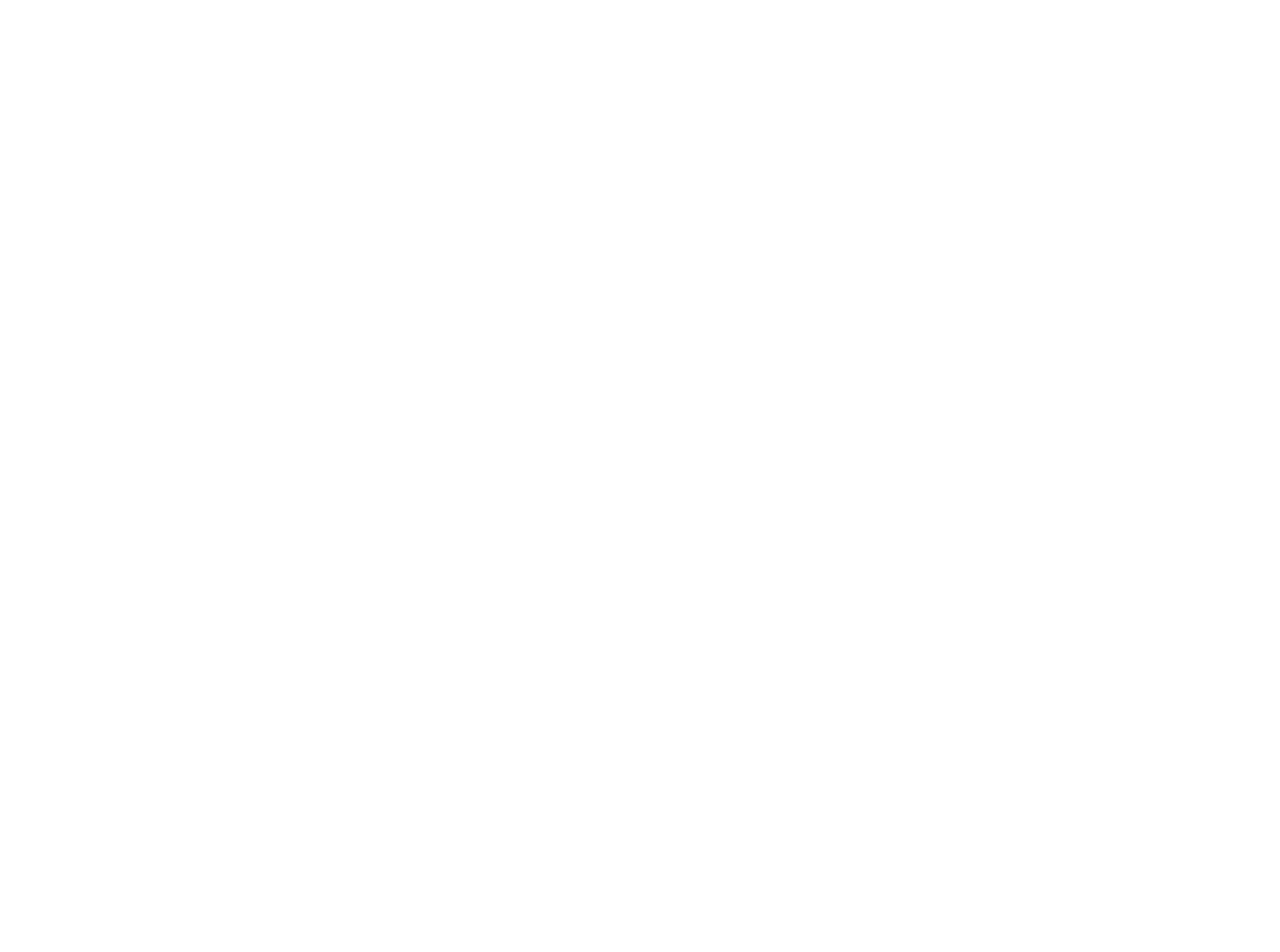
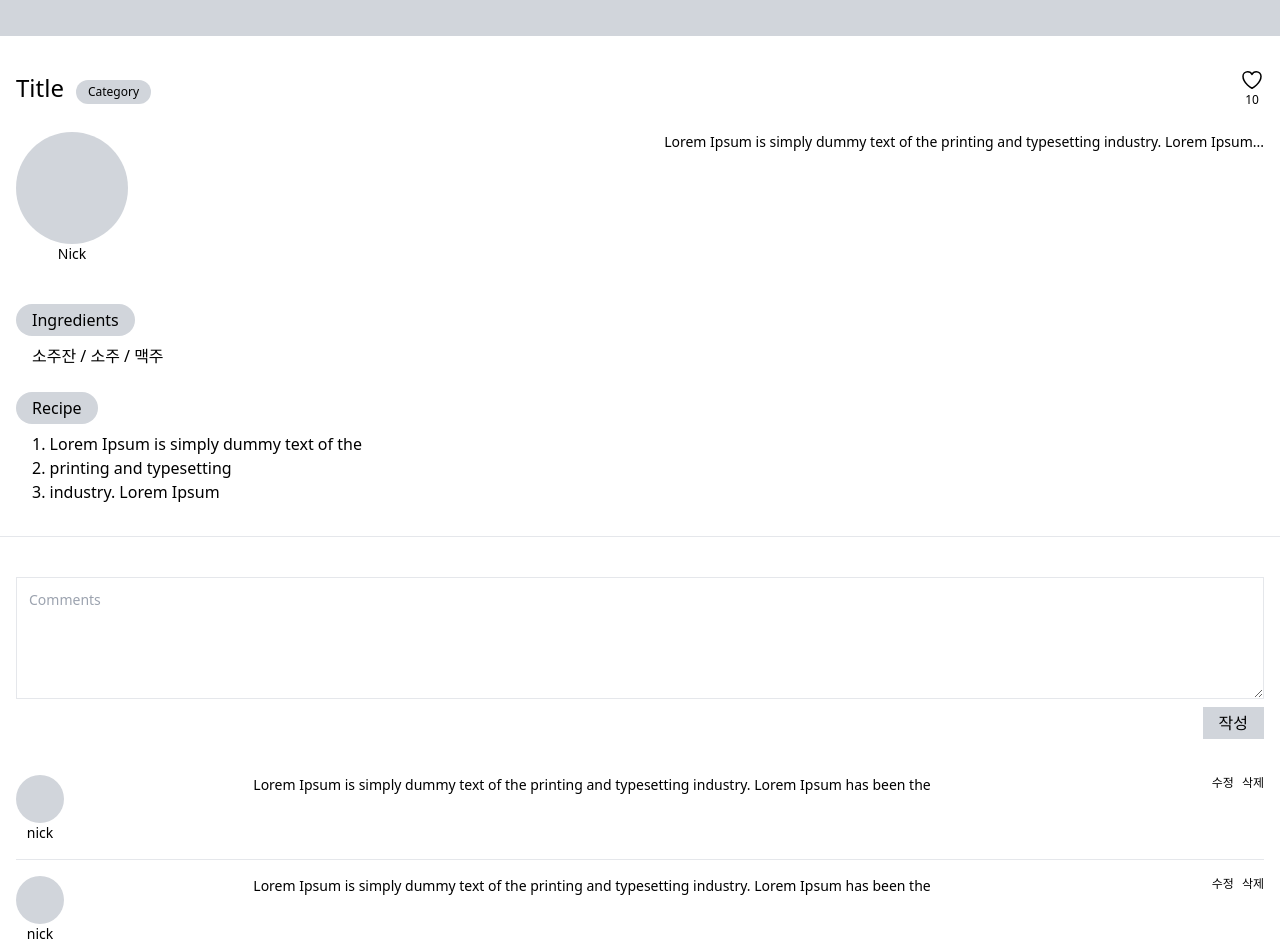
Before and after one commit to ehfdl/OHZU, a Next.js app: page /post/1 in a window 1280 px wide. Before the commit this address had no page. Shown: the part 1300-2252 px from the top of the page. Before the commit the page ends 800 px from the top, so only its background shows below. Built offline with nearby package versions, Linux system fonts and the light colour scheme.

Commit message:
⚡️ Feat : Detail UI 구성 #11 - Detail 뼈대 구성 by @kimdongzzi

```diff
--- a/pages/detail.tsx
+++ /dev/null
@@ -1,11 +0,0 @@
-import Layout from "@/components/layout";
-
-const Detail = () => {
-  return (
-    <Layout>
-      <div className="p-3 bg-[#eee]">detail</div>
-    </Layout>
-  );
-};
-
-export default Detail;
--- /dev/null
+++ b/pages/post/[id].tsx
@@ -0,0 +1,104 @@
+import Layout from "@/components/layout";
+
+const Detail = () => {
+  return (
+    <Layout>
+      <div className="bg-gray-300 w-full aspect-square" />
+      <div className="px-4 py-8 space-y-6">
+        <div className="flex justify-between items-center">
+          <div className="space-x-3 flex items-end">
+            <span className="text-2xl font-medium">Title</span>
+            <span className="text-xs inline-block px-3 py-1 bg-gray-300 rounded-full">
+              Category
+            </span>
+          </div>
+          <div className="flex flex-col items-center justify-center">
+            <span>
+              <svg
+                className="w-6 h-6"
+                fill="none"
+                stroke="currentColor"
+                strokeWidth="1.5"
+                viewBox="0 0 24 24"
+                xmlns="http://www.w3.org/2000/svg"
+                aria-hidden="true"
+              >
+                <path
+                  strokeLinecap="round"
+                  strokeLinejoin="round"
+                  d="M21 8.25c0-2.485-2.099-4.5-4.688-4.5-1.935 0-3.597 1.126-4.312 2.733-.715-1.607-2.377-2.733-4.313-2.733C5.1 3.75 3 5.765 3 8.25c0 7.22 9 12 9 12s9-4.78 9-12z"
+                ></path>
+              </svg>
+            </span>
+            <span className="text-xs">10</span>
+          </div>
+        </div>
+        <div className="flex space-x-4 justify-between items-start pb-4">
+          <div className="flex flex-col items-center justify-center w-28">
+            <div className="bg-gray-300 rounded-full w-full aspect-square" />
+            <span className="text-sm">Nick</span>
+          </div>
+          <p className="text-sm">
+            Lorem Ipsum is simply dummy text of the printing and typesetting
+            industry. Lorem Ipsum...
+          </p>
+        </div>
+        <div className="space-y-2">
+          <span className="inline-block rounded-full bg-gray-300 px-4 py-1">
+            Ingredients
+          </span>
+          <p className="ml-4">소주잔 / 소주 / 맥주</p>
+        </div>
+        <div className="space-y-2">
+          <span className="inline-block rounded-full bg-gray-300 px-4 py-1">
+            Recipe
+          </span>
+          <p className="ml-4">
+            1. Lorem Ipsum is simply dummy text of the
+            <br />
+            2. printing and typesetting
+            <br />
+            3. industry. Lorem Ipsum
+          </p>
+        </div>
+      </div>
+      <hr></hr>
+      <div className="px-4 py-10">
+        <form className="flex flex-col justify-center items-end space-y-2">
+          <textarea
+            className="border w-full p-3 placeholder:text-sm focus:outline-none"
+            name="comments"
+            placeholder="Comments"
+            rows={4}
+          />
+          <button className="bg-gray-300 px-4 py-1">작성</button>
+        </form>
+        <ul className="flex flex-col divide-y-[1px] mt-5">
+          {[1, 2, 3, 4].map((_, i) => (
+            <li
+              key={i}
+              className="py-4 flex items-start justify-between space-x-3"
+            >
+              <div className="flex items-start">
+                <div className="flex flex-col items-center justify-center">
+                  <div className="w-12 aspect-square rounded-full bg-gray-300" />
+                  <span className="text-sm">nick</span>
+                </div>
+              </div>
+              <p className="text-sm">
+                Lorem Ipsum is simply dummy text of the printing and typesetting
+                industry. Lorem Ipsum has been the
+              </p>
+              <div className="flex justify-end space-x-2 items-center w-36">
+                <button className="text-xs">수정</button>
+                <button className="text-xs">삭제</button>
+              </div>
+            </li>
+          ))}
+        </ul>
+      </div>
+    </Layout>
+  );
+};
+
+export default Detail;
```
